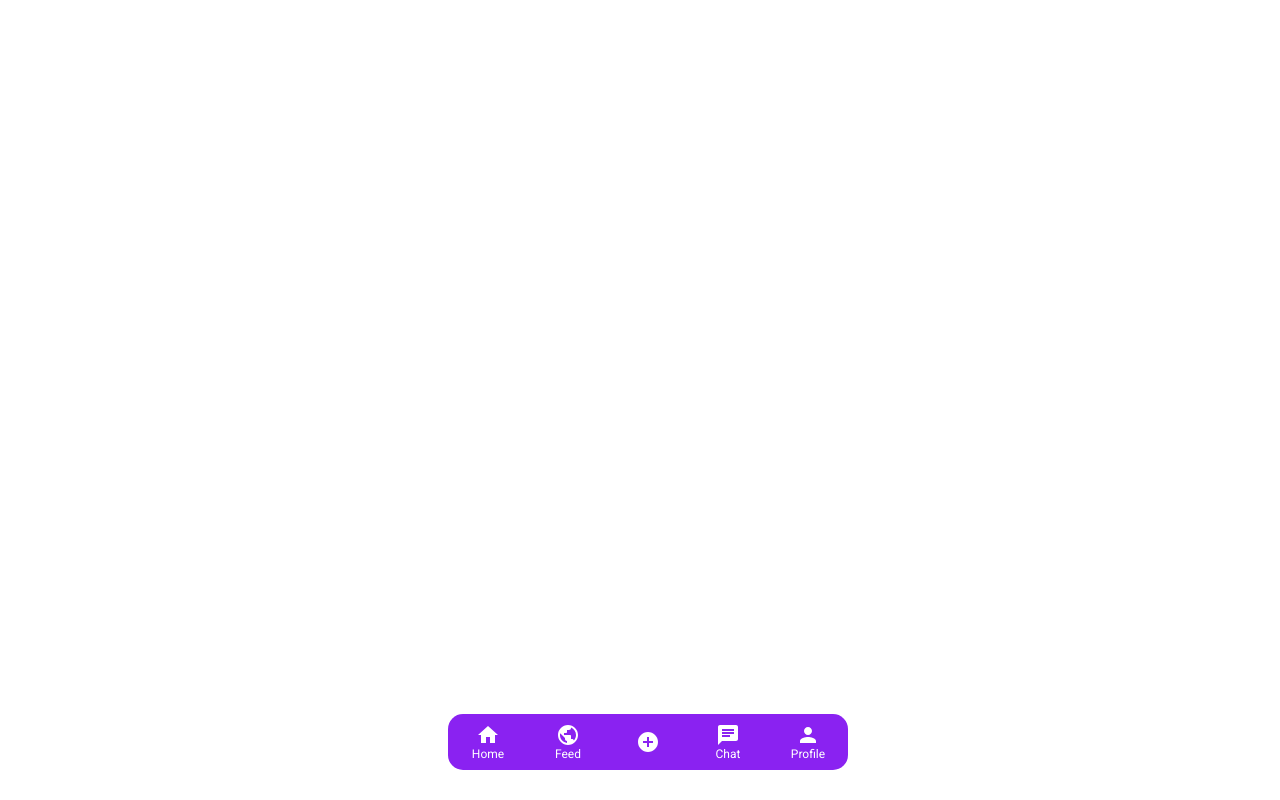
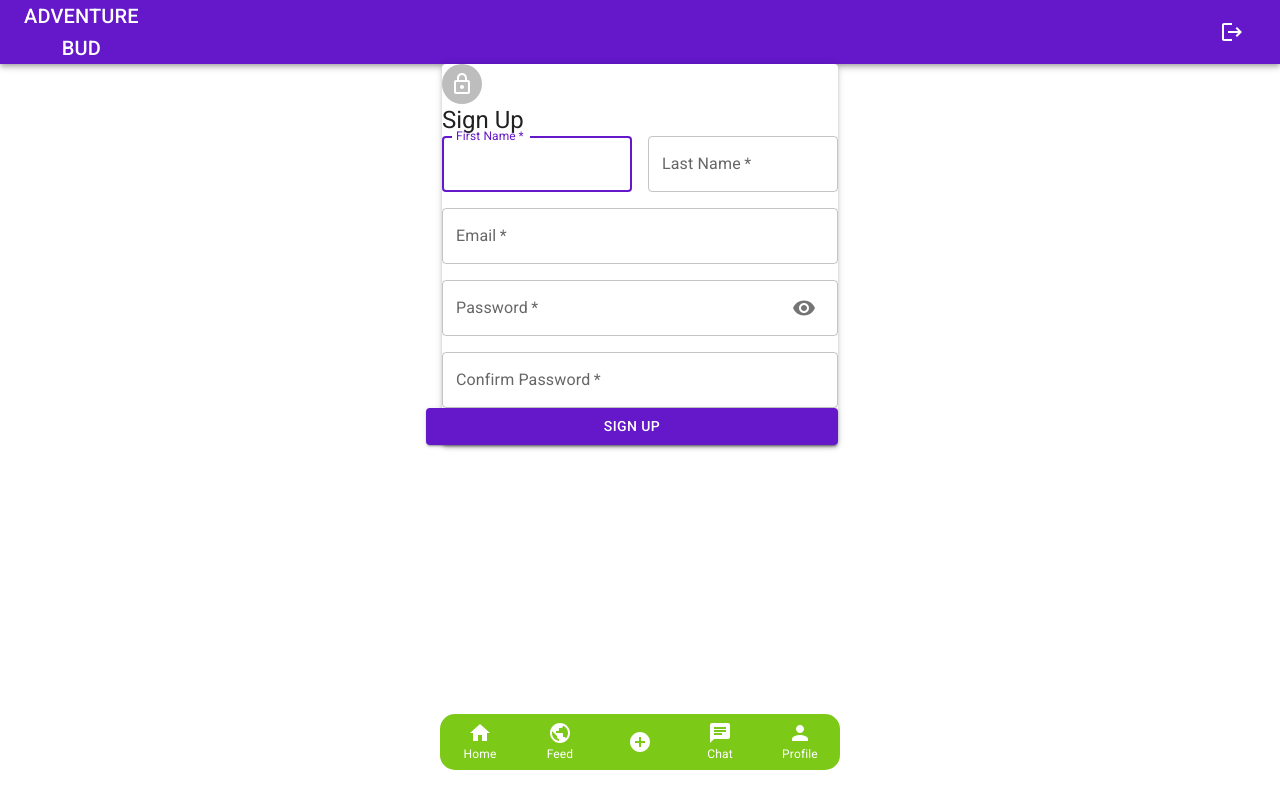
Before and after one commit to rahulpatil8020/buddy, a React (Create React App) app in the folder client/: page /auth in a window 1280 px wide. Built offline with nearby package versions, Linux system fonts and the light colour scheme.

Commit message:
Created App Bar and a Custom Theme. Changed Primary and secondary colors of the application

```diff
--- a/client/src/App.js
+++ b/client/src/App.js
@@ -1,23 +1,43 @@
 import "./App.css";
 import HomePage from "./pages/Home/HomePage";
+import PrimarySearchAppBar from "./components/AppHeader/AppHeader";
 import FeedPage from "./pages/Feed/FeedPage";
 import AddPostPage from "./pages/AddPost/AddPostPage";
 import ChatPage from "./pages/Chat/ChatPage";
+import Auth from "./pages/Auth/Auth";
 import ProfilePage from "./pages/Profile/ProfilePage";
 import Navbar from "./components/Navbar/Navbar";
 import { BrowserRouter, Routes, Route } from "react-router-dom";
+import CssBaseline from "@mui/material/CssBaseline";
+import { createTheme, ThemeProvider } from "@mui/material";
+
+const theme = createTheme({
+  palette: {
+    primary: {
+      main: "#6418c9",
+    },
+    secondary: {
+      main: "#7cc918",
+    },
+  },
+});
 function App() {
   return (
+    <ThemeProvider theme={theme}>
+      <CssBaseline />
       <BrowserRouter>
-      <Navbar />
+        <PrimarySearchAppBar />
         <Routes>
           <Route exact path="/" element={<HomePage />} />
           <Route path="/feed" element={<FeedPage />} />
           <Route path="/addPost" element={<AddPostPage />} />
           <Route path="/chat" element={<ChatPage />} />
           <Route path="/profile" element={<ProfilePage />} />
+          <Route path="/auth" element={<Auth />} />
         </Routes>
+        <Navbar />
       </BrowserRouter>
+    </ThemeProvider>
   );
 }
 
--- a/client/src/components/AppHeader/AppHeader.js
+++ b/client/src/components/AppHeader/AppHeader.js
@@ -0,0 +1,58 @@
+import * as React from "react";
+import { styled, alpha } from "@mui/material/styles";
+import AppBar from "@mui/material/AppBar";
+import Box from "@mui/material/Box";
+import Toolbar from "@mui/material/Toolbar";
+import IconButton from "@mui/material/IconButton";
+import Typography from "@mui/material/Typography";
+import InputBase from "@mui/material/InputBase";
+import Badge from "@mui/material/Badge";
+import MenuIcon from "@mui/icons-material/Menu";
+import SearchIcon from "@mui/icons-material/Search";
+import LogoutIcon from "@mui/icons-material/Logout";
+
+const Search = styled("div")(({ theme }) => ({
+  position: "relative",
+  borderRadius: theme.shape.borderRadius,
+  backgroundColor: alpha(theme.palette.common.white, 0.15),
+  "&:hover": {
+    backgroundColor: alpha(theme.palette.common.white, 0.25),
+  },
+  marginRight: theme.spacing(2),
+  marginLeft: 0,
+  width: "100%",
+  [theme.breakpoints.up("sm")]: {
+    marginLeft: theme.spacing(3),
+    width: "auto",
+  },
+}));
+
+export default function PrimarySearchAppBar() {
+  return (
+    <Box sx={{ flexGrow: 1 }}>
+      <AppBar position="static" sx={{ backgroundColor: "#6418c9" }}>
+        <Toolbar>
+          <Box sx={{ textAlign: "center" }}>
+            <Typography variant="h6" noWrap>
+              ADVENTURE
+            </Typography>
+            <Typography variant="h6" noWrap>
+              BUD
+            </Typography>
+          </Box>
+
+          <Box sx={{ flexGrow: 1 }} />
+          <Box>
+            <IconButton
+              size="large"
+              aria-label="show 4 new mails"
+              color="inherit"
+            >
+              <LogoutIcon />
+            </IconButton>
+          </Box>
+        </Toolbar>
+      </AppBar>
+    </Box>
+  );
+}
--- a/client/src/components/Navbar/Navbar.js
+++ b/client/src/components/Navbar/Navbar.js
@@ -19,7 +19,7 @@ const MyBottomNavigationBox = styled(Box)({
   bottom: 30,
 });
 const MyBottomNavigation = styled(BottomNavigation)({
-  backgroundColor: "#8A22F1",
+  backgroundColor: "#7cc918",
   borderRadius: 15,
 });
 
@@ -31,16 +31,15 @@ const MyBottomNavigationAction = styled(BottomNavigationAction)({
   },
   "&.Mui-selected": {
     transition: "0.3s",
-    transform: "scale(1.05)",
-    backgroundColor: "#C592F8",
+    transform: "scale(1.1)",
+    backgroundColor: "#6418c9",
   },
   "&.MuiBottomNavigationAction-root.Mui-selected": {
-    color: "#8A22F1",
+    color: "white",
   },
 });
 
 export default function Navbar() {
-  console.log(window.location.pathname);
   const [value, setValue] = React.useState(window.location.pathname.slice(1));
 
   return (
@@ -83,7 +82,7 @@ export default function Navbar() {
         />
         <MyBottomNavigationAction
           LinkComponent={Link}
-          to="/profile"
+          to="/auth"
           value={"profile"}
           label="Profile"
           icon={<PersonIcon />}
--- /dev/null
+++ b/client/src/pages/Auth/Auth.js
@@ -0,0 +1,90 @@
+import React, { useState } from "react";
+import {
+  Container,
+  Paper,
+  Avatar,
+  Typography,
+  Grid,
+  TextField,
+  Button,
+} from "@mui/material";
+import LockOutlinedIcon from "@mui/icons-material/LockOutlined";
+import Input from "./Input";
+
+const Auth = () => {
+  const [showPassword, setShowPassword] = useState(false);
+  const isSignup = true;
+  const handleSubmit = (e) => {
+    e.preventDefault();
+  };
+
+  const handleChange = (e) => {
+    e.preventDefault();
+    console.log(e.target.value);
+  };
+
+  const handleShowPassword = () => {
+    setShowPassword((prevState) => !prevState);
+  };
+  return (
+    <Container component={"main"} maxWidth={"xs"}>
+      <Paper elevation={3}>
+        <Avatar>
+          <LockOutlinedIcon />
+        </Avatar>
+        <Typography component="h5" variant="h5">
+          {isSignup ? "Sign Up" : "Sign In"}
+        </Typography>
+        <form onSubmit={handleSubmit}>
+          <Grid container spacing={2}>
+            {isSignup ? (
+              <>
+                <Input
+                  name="firstName"
+                  label="First Name"
+                  handleChange={handleChange}
+                  type="text"
+                  half
+                  autoFocus
+                />
+                <Input
+                  name="lastName"
+                  label="Last Name"
+                  handleChange={handleChange}
+                  type="text"
+                  half
+                />
+              </>
+            ) : null}
+            <Input
+              name="email"
+              label="Email"
+              handleChange={handleChange}
+              type="email"
+            />
+            <Input
+              name="password"
+              label="Password"
+              handleChange={handleChange}
+              type={showPassword ? "text" : "password"}
+              handleShowPassword={handleShowPassword}
+            />
+            {isSignup ? (
+              <Input
+                name="confirmPassword"
+                label="Confirm Password"
+                handleChange={handleChange}
+                type="password"
+              />
+            ) : null}
+            <Button type="submit" fullWidth variant="contained" color="primary">
+              {isSignup ? "Sign Up" : "Sign In"}
+            </Button>
+          </Grid>
+        </form>
+      </Paper>
+    </Container>
+  );
+};
+
+export default Auth;
--- /dev/null
+++ b/client/src/pages/Auth/Input.js
@@ -0,0 +1,46 @@
+import React from "react";
+import { TextField, Grid, InputAdornment, IconButton } from "@mui/material";
+import Visibility from "@mui/icons-material/Visibility";
+import VisibilityOff from "@mui/icons-material/VisibilityOff";
+const Input = ({
+  half,
+  name,
+  handleChange,
+  label,
+  autoFocus,
+  type,
+  handleShowPassword,
+}) => {
+  return (
+    <Grid item xs={12} sm={half ? 6 : 12}>
+      <TextField
+        name={name}
+        onChange={handleChange}
+        variant="outlined"
+        required
+        fullWidth
+        label={label}
+        autoFocus={autoFocus}
+        type={type}
+        InputProps={
+          name === "password"
+            ? {
+                endAdornment: (
+                  <InputAdornment position="end">
+                    <IconButton
+                      aria-label="toggle password visibility"
+                      onClick={handleShowPassword}
+                    >
+                      {type === "password" ? <Visibility /> : <VisibilityOff />}
+                    </IconButton>
+                  </InputAdornment>
+                ),
+              }
+            : null
+        }
+      />
+    </Grid>
+  );
+};
+
+export default Input;
```
Lines whose indentation alone changed are shown as unchanged.
